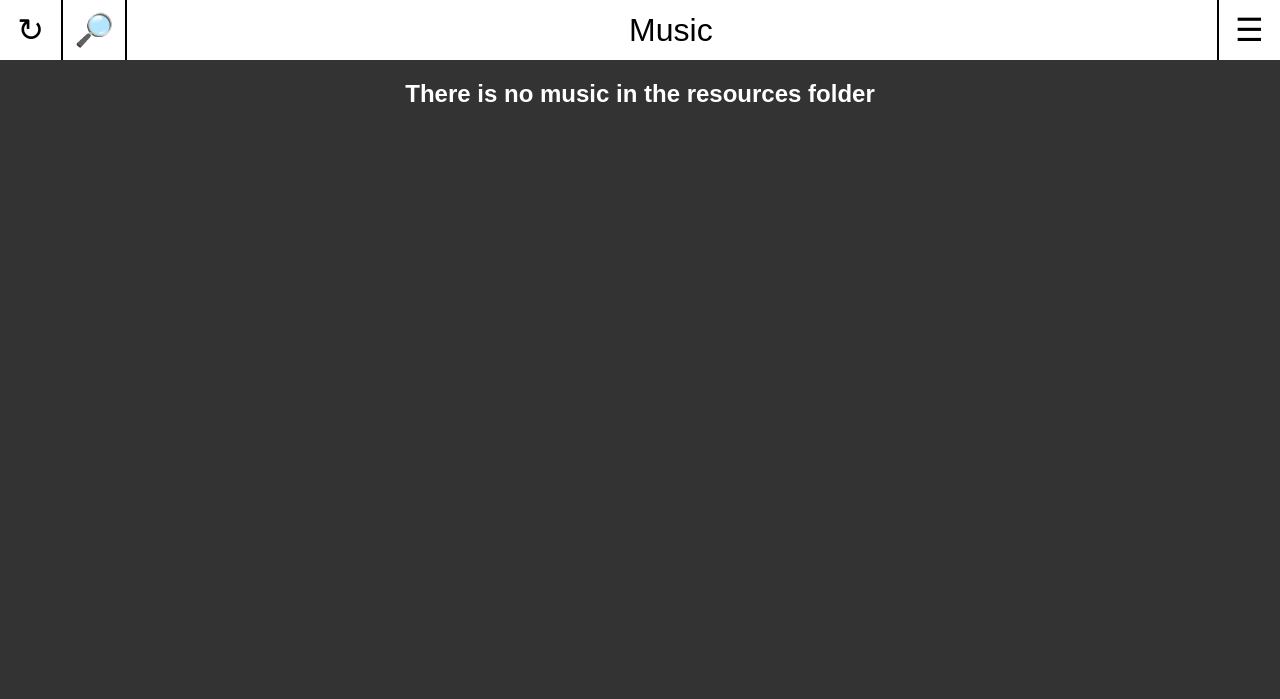
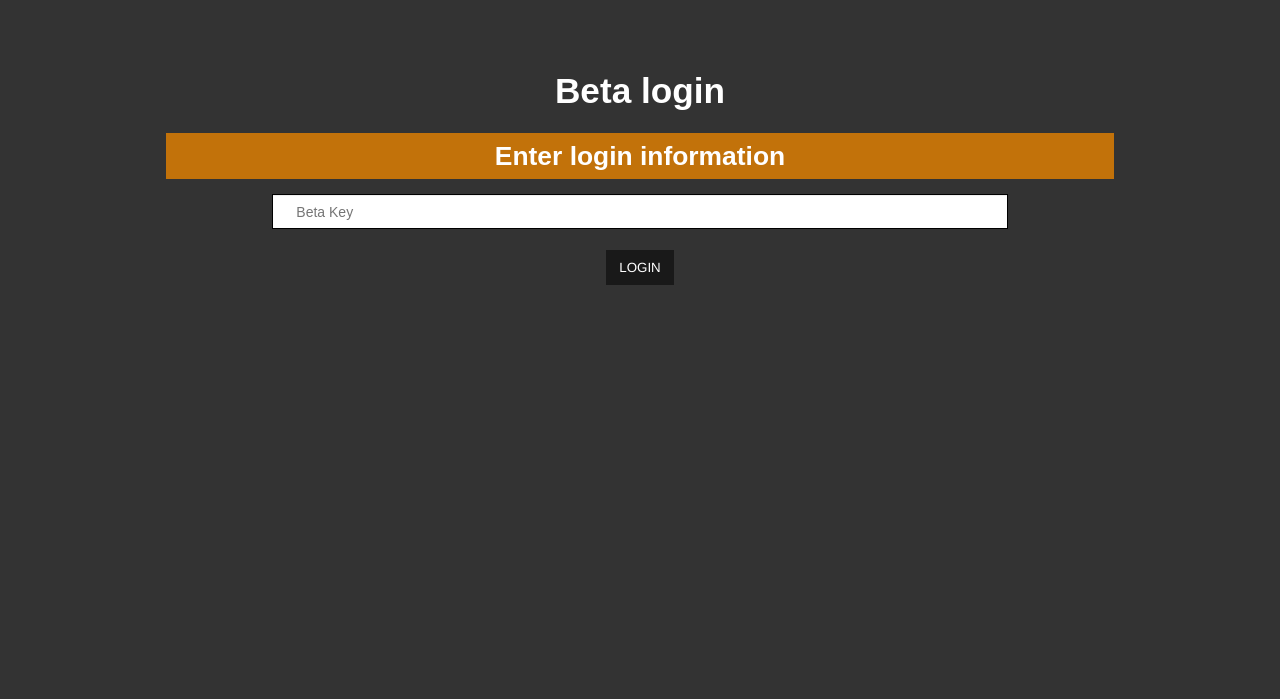
Before and after one commit to jake-cryptic/Musec, a PHP site: page / in a window 1280 px wide. Shown: the top 699 px of the page. Run offline with PHP 8.4, Linux system fonts and the light colour scheme; data that the repository does not hold is empty; some libraries are stand-ins or nearby versions.

Commit message:
Added logins and beta keys

```diff
--- a/backend.php
+++ b/backend.php
@@ -90,6 +90,9 @@ if (isset($_POST)) {
 		sleep(1);
 		$results["count"] = $count;
 		echo @json_encode($results);
+	} elseif ($type == "v") {
+		// Returns file versions
+		die('{"response":"version","total":2}');
 	} else {
 		die('{"response":"error","error":"The backend cannot process your request"}');
 	}
--- /dev/null
+++ b/betalogin.php
@@ -0,0 +1,65 @@
+<?php
+$betaKeysIssued = ["Bacon","NotBacon"];
+
+if (isset($_COOKIE["beta"]) && $_COOKIE["beta"] > time()) {
+	require("index.php");
+	die();
+} else {
+	session_start();
+}
+
+if (isset($_POST["potential"])) {
+	$p = trim($_POST["potential"]);
+	if (in_array($p,$betaKeysIssued)) {
+		setcookie("beta",time()+172800,time()+172800,"/"); // 2 Days
+		$cont = "<h1>Beta login</h1><h2 class='s'>Success, click here to continue</h2><script>document.body.addEventListener(\"click\",function(){location.href='index.php';},false);</script>";
+	} else {
+		$cont = "<h1>Beta login</h1><h2 class='e'>Beta key invalid</h2>";
+	}
+} else {
+	$cont = "<h1>Beta login</h1><h2 class='n'>Enter login information</h2>";
+}
+?>
+<!DOCTYPE HTML>
+<html lang="en" dir="ltr">
+	<head>
+
+		<!-- Title and Metadata -->
+		<title>Musec! Beta</title>
+		<meta charset="utf-8" />
+		<meta name="viewport" content="width=device-width, initial-scale=1, maximum-scale=1">
+		<meta name="author" content="Jake Mcneill" />
+		<meta name="google" content="notranslate" />
+		<meta name="description" content="Please login" />
+
+		<!-- Styles and Graphics -->
+		<style type="text/css">
+			h1,h2{width:100%;margin:15px 0;padding:7.5px 0;}.s{background-color:rgba(0,150,0,0.8);}.n{background-color:rgba(230,130,0,0.8);}.e{background-color:rgba(200,0,0,0.8);}body{color:#fff;background-color:rgba(0,0,0,0.8);}div.container{font-size:1.1em;font-family:sans-serif;font-weight:100;margin:5% 12.5%;width:75%;text-align:center}input[type=text]{display:inline-block;width:72.5%;height:1.5em;padding:6px 2.5%;font-size:14px;line-height:1em;color:#555;background-color:#fff;border:1px solid #000;border-radius:0;-webkit-box-shadow:inset 0 1px 1px rgba(0,0,0,.075);box-shadow:inset 0 1px 1px rgba(0,0,0,.075);-webkit-transition:border-color ease-in-out .15s,-webkit-box-shadow ease-in-out .15s;-o-transition:border-color ease-in-out .15s,box-shadow ease-in-out .15s;transition:border-color ease-in-out .15s,box-shadow ease-in-out .15s}input[type=submit]{background-color:rgba(0,0,0,.5);color:#fff!important;transition:background-color .2s ease-in-out;border:0;border-radius:0;cursor:pointer;display:inline-block;font-family:Helvetica,sans-serif;font-weight:500;height:2.6em;line-height:2.75em;padding:0 1vw;text-align:center;text-decoration:none;text-transform:uppercase;white-space:nowrap}input[type=submit]:hover{background-color:rgba(0,0,0,.9)}
+		</style>
+		<link rel="apple-touch-icon" sizes="250x250" href="assets/img/Musec!3.jpg">
+		<link rel="icon" href="assets/img/Musec!.jpg" type="image/gif">
+
+	</head>
+	<body>
+		<!--[if lte IE 8]><h1 style="text-align:center;font-size:2.2em;">Browser Not Supported</h1><h2 style="text-align:center;font-size:1.5em;">Please download a better browser</h2><a href="https://www.google.com/chrome/">Chrome</a> | <a href="https://mozilla.org/firefox/">Firefox</a> | <a href="https://www.opera.com/">Opera</a><div style="display:none"><!--<![endif]-->
+		<div class="container">
+			<?php echo $cont; ?>
+			<form action="betalogin.php" name="beta_form" id="beta_form" method="post">
+				<input type="text" placeholder="Beta Key" name="potential" id="potential" /><br /><br />
+				<input type="submit" value="Login" name="do" id="do" />
+			</form>
+		</div>
+
+		<!-- Scripts and Libraries -->
+		<script type="text/javascript" src="https://code.jquery.com/jquery-2.1.4.min.js"></script>
+		<script type="text/javascript" src="https://cdnjs.cloudflare.com/ajax/libs/fastclick/1.0.6/fastclick.min.js"></script>
+		<script type="text/javascript" src="assets/polyfills/modernizr-custom.js"></script>
+		<script type="text/javascript">
+			if (typeof(jQuery) == "undefined"){document.write('<script src="assets/libs/jquery-2.1.4.min.js" type="text/javascript"><\/script>');}
+			if (typeof(FastClick) == "undefined"){document.write('<script src="assets/assets/js/fastclick.js" type="text/javascript"><\/script>');}
+			if (!Modernizr.atobbtoa){document.write('<script type="text/javascript" src="assets/polyfills/base64.min.js"><\/script>');}
+			if (!Modernizr.json){document.write('<script type="text/javascript" src="assets/polyfills/json3.min.js"><\/script>');}
+			FastClick.attach(document.body);
+		</script>
+	</body>
+</html>
--- a/index.php
+++ b/index.php
@@ -1,4 +1,4 @@
-<?php session_start(); ?>
+<?php if (!isset($_COOKIE["beta"]) || $_COOKIE["beta"] < time()) { require("betalogin.php"); die(); } else { session_start(); }?>
 <!DOCTYPE HTML>
 <html lang="en" dir="ltr">
 	<head>
@@ -7,7 +7,7 @@
 		<title>Loading</title>
 		<meta charset="utf-8" />
 		<meta name="viewport" content="width=device-width, initial-scale=1, maximum-scale=1">
-		<meta name="author" content="" />
+		<meta name="author" content="Jake Mcneill" />
 		<meta name="google" content="notranslate" />
 		<meta name="description" content="" />
 		<meta name="keywords" content="" />
```
